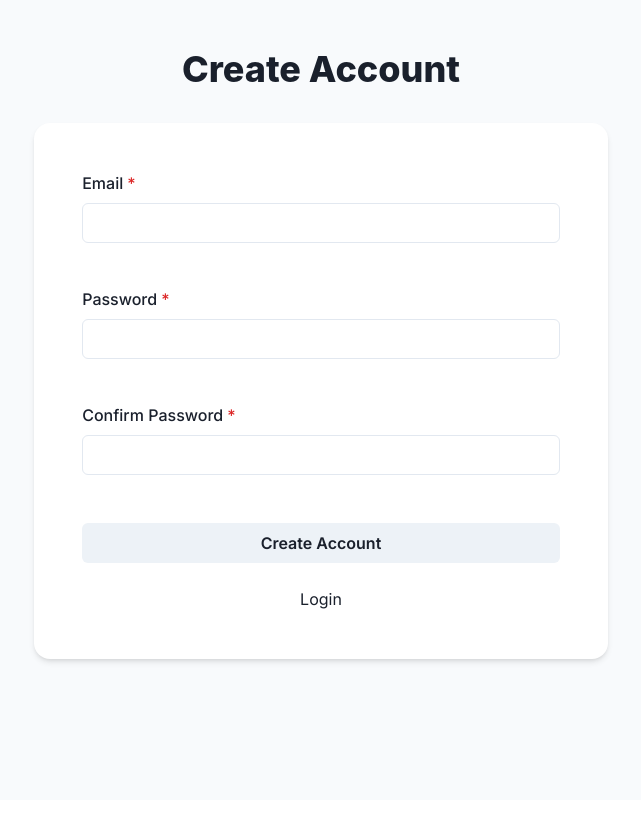
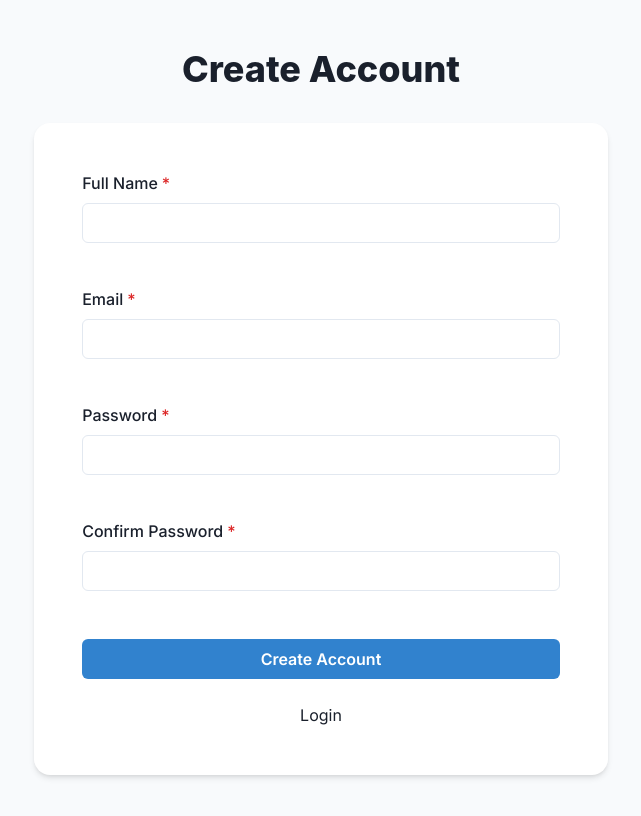
Before and after one commit to colbygarland/kc-contracting, a Next.js app: page /auth/create-account in a window 1280 px wide. Shown: the top 816 px of the page, without its empty margins (319-960 px from the left). Built offline with nearby package versions, Linux system fonts and the light colour scheme; no server answers.

Commit message:
adds name

```diff
--- a/components/auth/Layout.tsx
+++ b/components/auth/Layout.tsx
@@ -30,7 +30,9 @@ export const Layout = ({
               <Stack spacing="6">
                 <Stack spacing="5">{children}</Stack>
                 <Stack spacing="6">
-                  <Button type="submit">{submitButtonText}</Button>
+                  <Button type="submit" colorScheme="blue">
+                    {submitButtonText}
+                  </Button>
                   <Box className="text-center">{footerLink}</Box>
                 </Stack>
               </Stack>
--- a/pages/auth/create-account.tsx
+++ b/pages/auth/create-account.tsx
@@ -8,6 +8,7 @@ import { useState } from 'react'
 
 export default function CreateAccount() {
   const router = useRouter()
+  const [name, setName] = useState('')
   const [email, setEmail] = useState('')
   const [password, setPassword] = useState('')
   const [confirmPassword, setConfirmPassword] = useState('')
@@ -25,7 +26,7 @@ export default function CreateAccount() {
     }
 
     setLoading(true)
-    const { user, error } = await createUser(email, password)
+    const { user, error } = await createUser(email, password, name)
     setLoading(false)
     if (user) {
       router.replace('/')
@@ -50,6 +51,14 @@ export default function CreateAccount() {
         </div>
       )}
 
+      <FormGroup label="Full Name" required>
+        <Input
+          type="text"
+          name="name"
+          required
+          onChange={e => setName(e.target.value)}
+        />
+      </FormGroup>
       <FormGroup label="Email" required>
         <Input
           type="email"
--- a/pages/index.tsx
+++ b/pages/index.tsx
@@ -9,5 +9,5 @@ export default function Index() {
     return <Loader />
   }
 
-  return <Page title="Dashboard">todo</Page>
+  return <Page title="Dashboard">Welcome, {user.displayName}</Page>
 }
--- a/src/auth/index.ts
+++ b/src/auth/index.ts
@@ -4,6 +4,7 @@ import {
   createUserWithEmailAndPassword,
   User,
   signInWithEmailAndPassword,
+  updateProfile,
 } from 'firebase/auth'
 
 // List of routes a user is allowed to see unauthorized
@@ -12,6 +13,7 @@ export const unauthorizedRoutes = ['/auth/create-account', '/auth/login']
 export const createUser = async (
   email: string,
   password: string,
+  name: string,
 ): Promise<{
   user: User | null
   error: { code: string | null; message: string | null }
@@ -19,6 +21,9 @@ export const createUser = async (
   const auth = getAuth()
   try {
     const resp = await createUserWithEmailAndPassword(auth, email, password)
+    await updateProfile(resp.user, {
+      displayName: name,
+    })
     set('user', resp.user)
     return { user: resp.user, error: { code: null, message: null } }
   } catch (error: any) {
```
